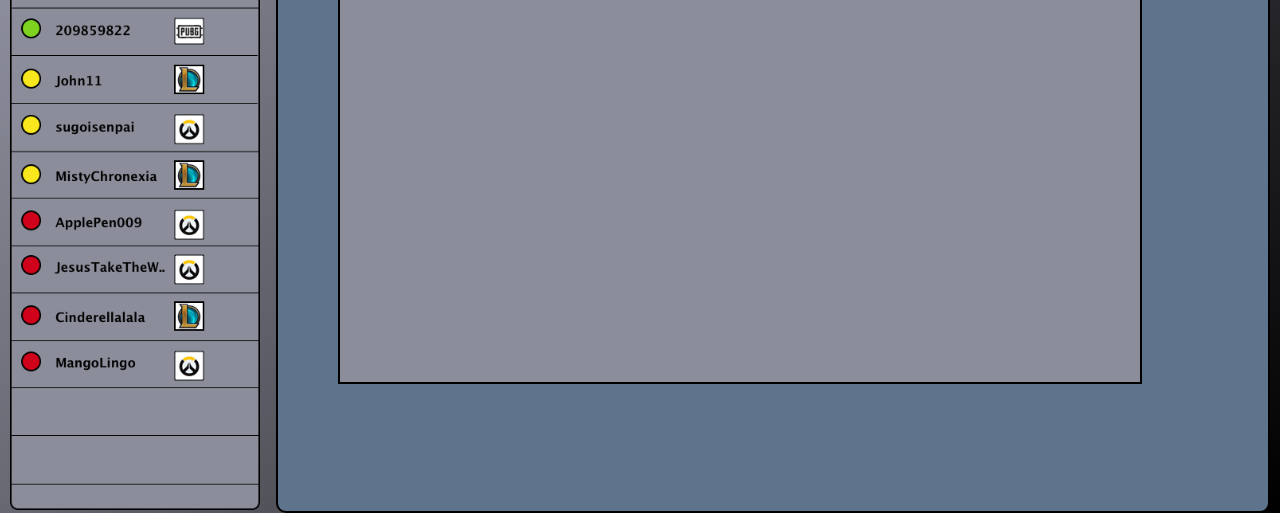
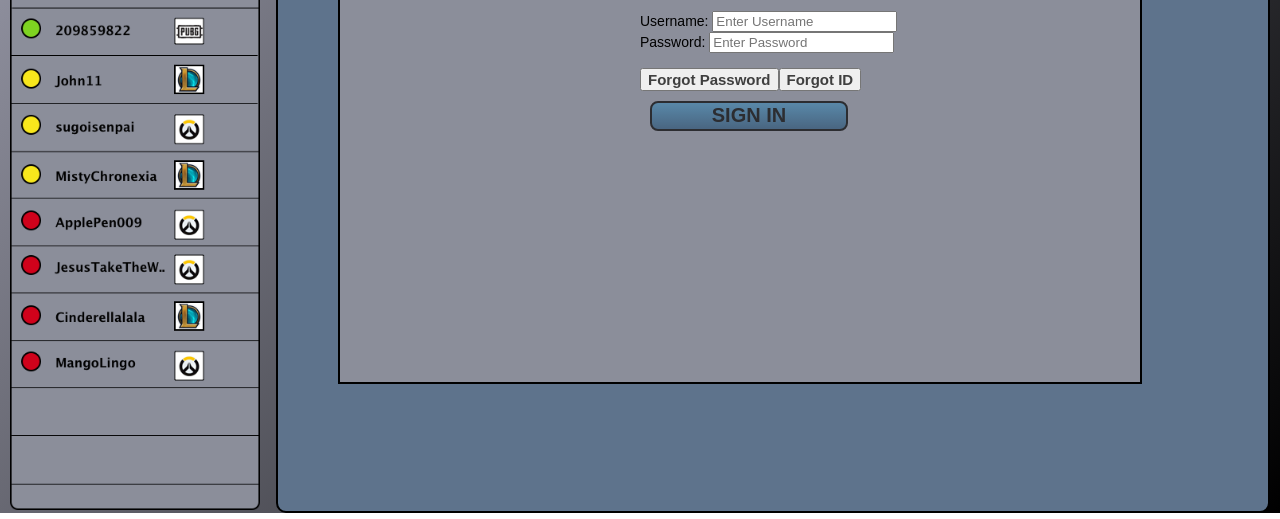
Before and after one commit to rhwoals215/CasualGamer, a plain HTML site: page signin.html in a window 1280 px wide. Shown: the part 281-800 px from the top of the page. Drawn offline with Linux system fonts and the light colour scheme.

Commit message:
created sign in form

```diff
--- a/css/style.css
+++ b/css/style.css
@@ -77,6 +77,7 @@ header button{
   font-size: 15px;
   font-weight: 900;
   color: #3f3f3f;
+  float: right;
 }
 #adpics{
   margin-left: 105px;
@@ -89,7 +90,7 @@ header button{
   padding: 0px 10px 0 10px;
 }
 
-.button_1{
+#signupbutton{
   width: 243px;
   height: 47px;
   opacity: 0.68;
@@ -103,7 +104,21 @@ header button{
   font-weight: 900;
   color: #000000;
   margin: 10px 0 0 400px;
-
+}
+#signinbutton{
+  width: 243px;
+  height: 47px;
+  opacity: 0.68;
+  border-radius: 8px;
+  background-image: linear-gradient(to bottom, #4286b0, #2b5376);
+  border: solid 2px #000000;
+  width: 198px;
+  height: 30px;
+  font-family: Arial;
+  font-size: 20px;
+  font-weight: 900;
+  color: #000000;
+  margin: 10px 0 0 310px;
 }
 #sign_up_window{
   width: 800px;
@@ -117,3 +132,12 @@ h2{
   text-align: center;
   font-size: 25px;
 }
+
+#signin{
+  margin: 10px 0 0 300px;
+}
+
+#forgot{
+  float:left;
+  margin: 15px 0 0 300px;
+}
--- a/signin.html
+++ b/signin.html
@@ -26,6 +26,15 @@
         <img id="logo2" src="./img/logo2.png">
         <div id="sign_up_window">
           <h2>SIGN IN</h2>
+          <form id="signin">
+            Username: <input type="text" placeholder="Enter Username"></br>
+            Password: <input type="text" placeholder="Enter Password">
+          </form>
+          <div id="forgot">
+            <a href="forgot_id.html"><button class="button2">Forgot ID</button></a>
+            <a href="forgot_pass.html"><button class="button2">Forgot Password</button></a>
+          </div>
+          <button type="submit" id="signinbutton">SIGN IN</button>
         </div>
         </a>
       </div>
```
Also changed, not shown: index.html (+1 -1 lines).
